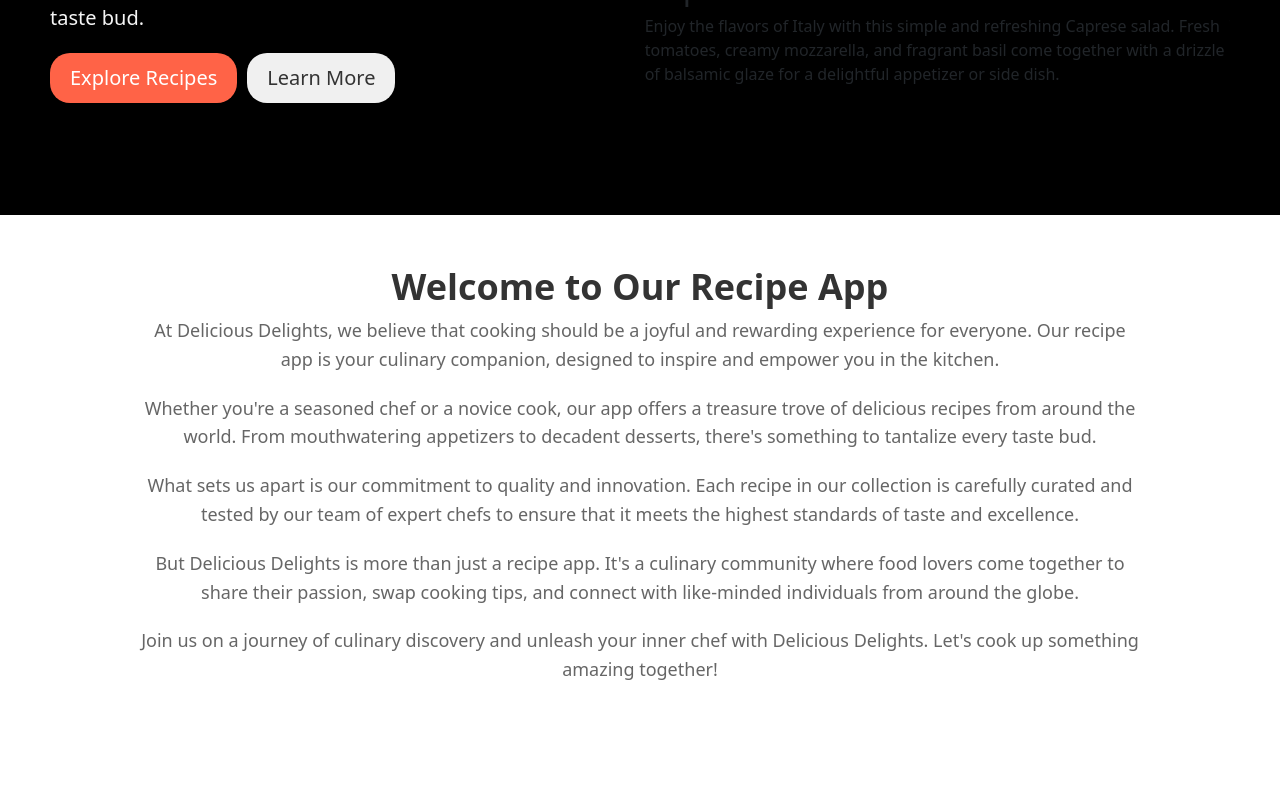
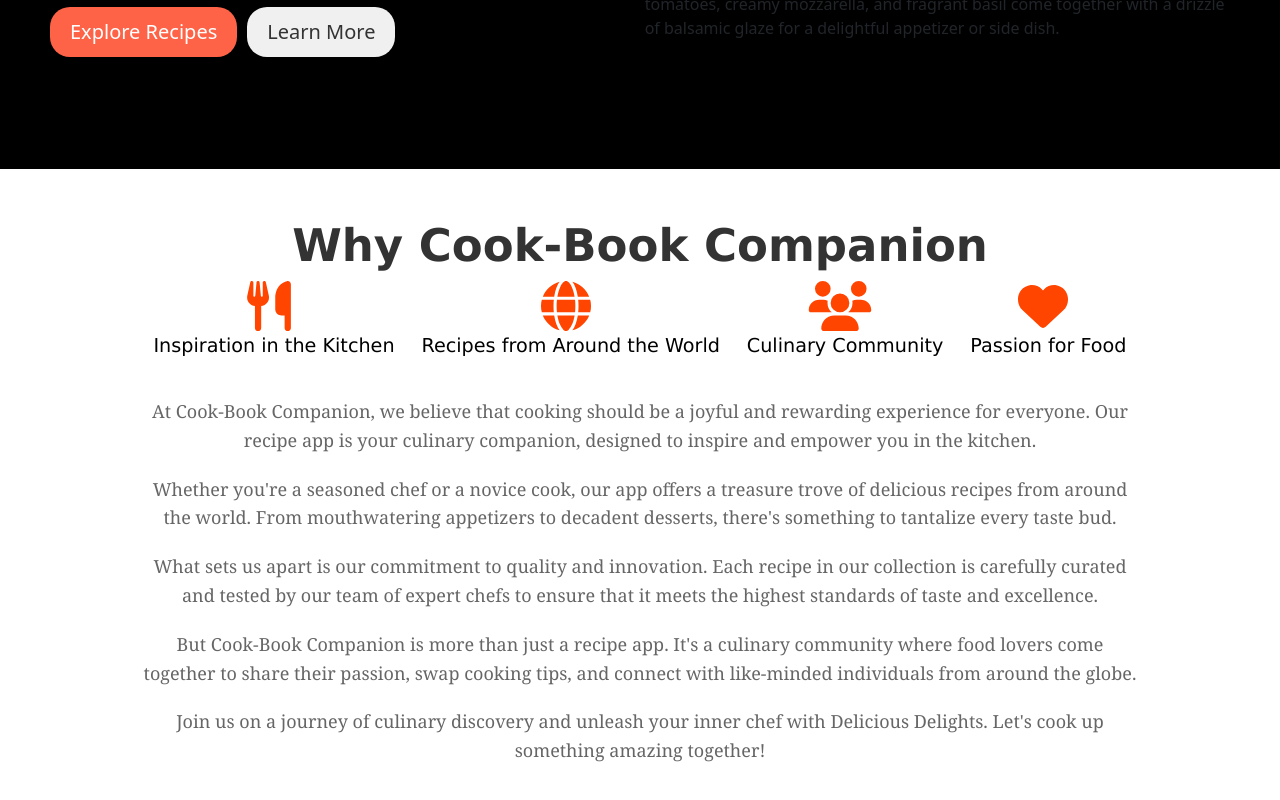
Before and after one commit to hadujeluk/Cookbook-companion, a React (Vite) app: page / in a window 1280 px wide. Shown: the part 644-1444 px from the top of the page. Before the commit the page ends 1398 px from the top, so only its background shows below. Built offline with nearby package versions, Linux system fonts and the light colour scheme.

Commit message:
about component changed

```diff
--- a/package.json
+++ b/package.json
@@ -12,6 +12,9 @@
     "start": "node server.js"
   },
   "dependencies": {
+    "@fortawesome/fontawesome-svg-core": "^6.5.2",
+    "@fortawesome/free-solid-svg-icons": "^6.5.2",
+    "@fortawesome/react-fontawesome": "^0.2.0",
     "bootstrap": "^5.3.3",
     "express": "^4.19.2",
     "react": "^18.2.0",
--- a/src/components/About.css
+++ b/src/components/About.css
@@ -7,12 +7,14 @@
 
   .about-content {
     text-align: center;
+    font-family: Georgia, 'Times New Roman', Times, serif;
   }
 
   .about-header {
-    font-size: 36px;
-    font-weight: bold;
+    font-size: 45px;
+    font-family: 'Lucida Sans', 'Lucida Sans Regular', 'Lucida Grande', 'Lucida Sans Unicode', Geneva, Verdana, sans-serif;
     color: #333;
+    font-weight: bolder;
   }
 
   .about-paragraph {
@@ -21,3 +23,25 @@
     color: #666;
     margin-bottom: 20px;
   }
+  .icon-group {
+    display: flex;
+    justify-content: space-around;
+    margin-bottom: 20px;
+  }
+
+  .icon-box {
+    text-align: center;
+  }
+
+  .icon {
+    font-size: 36px;
+    color:orangered;
+  }
+
+  .icon-text {
+    font-size: 14px;
+    color: black;
+    font-family: Verdana, Geneva, Tahoma, sans-serif;
+    font-size: larger;
+
+  }
--- a/src/components/About.jsx
+++ b/src/components/About.jsx
@@ -1,13 +1,33 @@
 import React from "react";
+import { FontAwesomeIcon } from '@fortawesome/react-fontawesome';
+import { faUtensils, faGlobe, faUsers, faHeart } from '@fortawesome/free-solid-svg-icons';
 import "../components/About.css";
 
 function About() {
   return (
     <div className="about-container">
       <div className="about-content">
-        <h2 className="about-header">Welcome to Our Recipe App</h2>
+        <h2 className="about-header">Why Cook-Book Companion</h2>
+        <div className="icon-group">
+          <div className="icon-box">
+            <FontAwesomeIcon icon={faUtensils} className="icon" />
+            <p className="icon-text">Inspiration in the Kitchen</p>
+          </div>
+          <div className="icon-box">
+            <FontAwesomeIcon icon={faGlobe} className="icon" />
+            <p className="icon-text">Recipes from Around the World</p>
+          </div>
+          <div className="icon-box">
+            <FontAwesomeIcon icon={faUsers} className="icon" />
+            <p className="icon-text">Culinary Community</p>
+          </div>
+          <div className="icon-box">
+            <FontAwesomeIcon icon={faHeart} className="icon" />
+            <p className="icon-text">Passion for Food</p>
+          </div>
+        </div>
         <p className="about-paragraph">
-          At Delicious Delights, we believe that cooking should be a joyful and rewarding experience for everyone. Our recipe app is your culinary companion, designed to inspire and empower you in the kitchen.
+          At Cook-Book Companion, we believe that cooking should be a joyful and rewarding experience for everyone. Our recipe app is your culinary companion, designed to inspire and empower you in the kitchen.
         </p>
         <p className="about-paragraph">
           Whether you're a seasoned chef or a novice cook, our app offers a treasure trove of delicious recipes from around the world. From mouthwatering appetizers to decadent desserts, there's something to tantalize every taste bud.
@@ -16,7 +36,7 @@
           What sets us apart is our commitment to quality and innovation. Each recipe in our collection is carefully curated and tested by our team of expert chefs to ensure that it meets the highest standards of taste and excellence.
         </p>
         <p className="about-paragraph">
-          But Delicious Delights is more than just a recipe app. It's a culinary community where food lovers come together to share their passion, swap cooking tips, and connect with like-minded individuals from around the globe.
+          But Cook-Book Companion is more than just a recipe app. It's a culinary community where food lovers come together to share their passion, swap cooking tips, and connect with like-minded individuals from around the globe.
         </p>
         <p className="about-paragraph">
           Join us on a journey of culinary discovery and unleash your inner chef with Delicious Delights. Let's cook up something amazing together!
--- a/src/index.css
+++ b/src/index.css
@@ -13,7 +13,7 @@
   }
 
   .icon {
-    height: 100px;
+    height: 50px;
     width: 100px;
     margin-right: 10px;
   }
```
Also changed, not shown: 1 other file (tests, documents, lock files or other folders).
